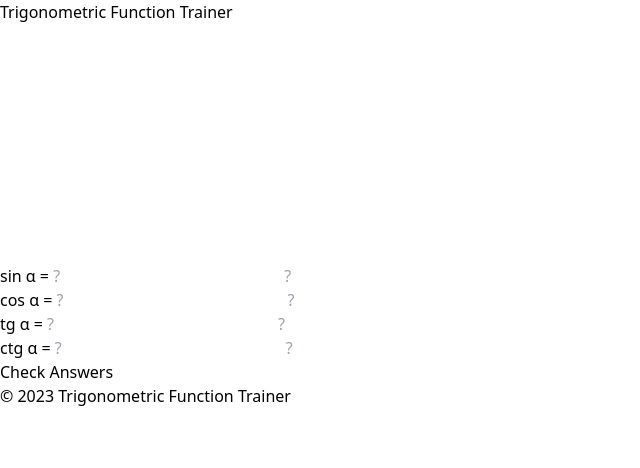
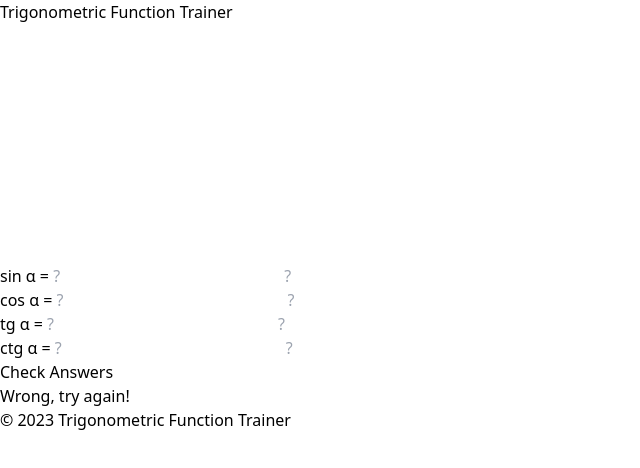
Before and after one commit to GOLDER303/trigonometric-functions-trainer, a React (Vite) app: page / in a window 1280 px wide. Shown: the top 468 px of the page, without its empty margins (0-640 px from the left). Built offline with nearby package versions, Linux system fonts and the light colour scheme.

Commit message:
Make it so that layout is not jumping when the answer is revealed

```diff
--- a/src/App.tsx
+++ b/src/App.tsx
@@ -142,12 +142,13 @@ function App() {
                 </button>
 
                 <div className="mt-4 text-lg">
-                    {revealAnswer &&
-                        (success ? (
-                            <div className="py-2 px-8 bg-green-500 rounded-lg">Success!</div>
-                        ) : (
-                            <div className="py-2 px-8 bg-red-500 rounded-lg">Wrong, try again!</div>
-                        ))}
+                    <div
+                        className={`py-2 px-8 rounded-lg ${
+                            revealAnswer ? (success ? "bg-green-500" : "bg-red-500") : "opacity-0"
+                        }`}
+                    >
+                        {success ? "Success!" : "Wrong, try again!"}
+                    </div>
                 </div>
             </main>
 
```
